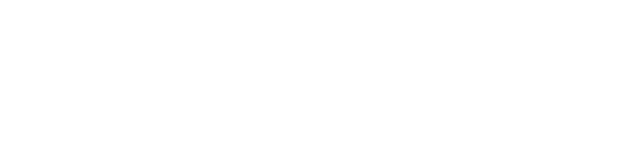
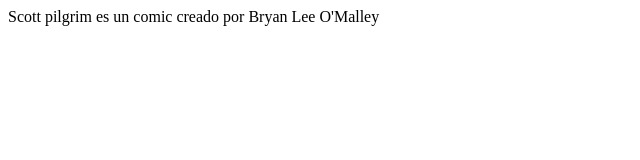
Before and after one commit to jorgeivan1234/proyecto001, a plain HTML site: page index.html in a window 1280 px wide. Shown: the whole page, without its empty margins (0-640 px from the left). Drawn offline with Linux system fonts and the light colour scheme.

Commit message:
Segunda modificacion

```diff
--- a/index.html
+++ b/index.html
@@ -3,11 +3,11 @@
 <head>
     <meta charset="UTF-8">
     <meta name="viewport" content="width=device-width, initial-scale-e">
-    <title>Document</title>
+    <title>Prueba jorge ivan</title>
 </head>
 <body>
 
-
+ Scott pilgrim es un comic creado por Bryan Lee O'Malley
 
 </body>
 </html>
```
